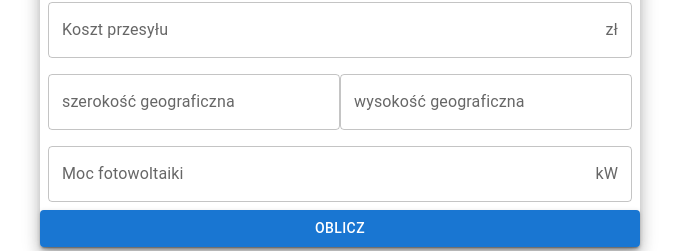
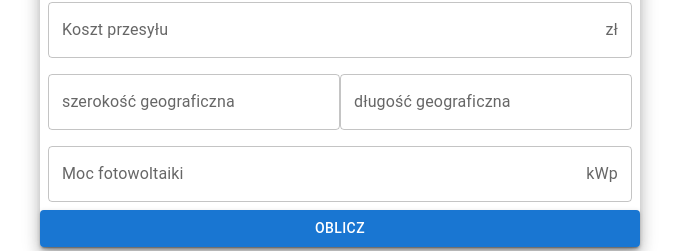
Before and after one commit to Hejtan/solar-oracle, a Next.js app in the folder frontend/: page / in a window 1280 px wide. Shown: the part 366-617 px from the top of the page, without its empty margins (300-979 px from the left). Built offline with nearby package versions, Linux system fonts and the light colour scheme.

Commit message:
fix of swapped latitude and longitude and change photovoltaics power from kW to kWp

```diff
--- a/frontend/src/app/page.tsx
+++ b/frontend/src/app/page.tsx
@@ -19,19 +19,6 @@ export default function Home() {
         console.log(query);
         router.push("/output" + "?" + query);
     };
-    //     User input:
-    // - miesiąc
-    // - koszt energi w tym miesiącu
-    // - hajsy za kWh oddania
-    // - hajsy za kWh pobrania
-    // - hajsy za stały koszt przesyłu
-    // Mateusz
-    // moc fotowoltaiki
-    // Mateusz
-    // lokalizacja
-    // Mateusz
-    // Mateusz Urbańczyk
-    // ilość zużytej energii zamiast koszt energi w tym miesiącu
 
     return (
         <div>
@@ -76,14 +63,14 @@ export default function Home() {
                             />
                         </Box>
                         <Stack p={1} direction="row">
-                            <TextField sx={{flexGrow: 1}} label="szerokość geograficzna" name="latitude" />
-                            <TextField sx={{flexGrow: 1}} label="wysokość geograficzna" name="longitude" />
+                            <TextField sx={{flexGrow: 1}} label="szerokość geograficzna" name="longitude" />
+                            <TextField sx={{flexGrow: 1}} label="długość geograficzna" name="latitude" />
                         </Stack>
                         <Box p={1}>
                             <TextField fullWidth
                                 label="Moc fotowoltaiki"
                                 name="power"
-                                slotProps={unit("kW")}
+                                slotProps={unit("kWp")}
                             />
                         </Box>
                         <Button variant="contained" fullWidth type="submit">
```
